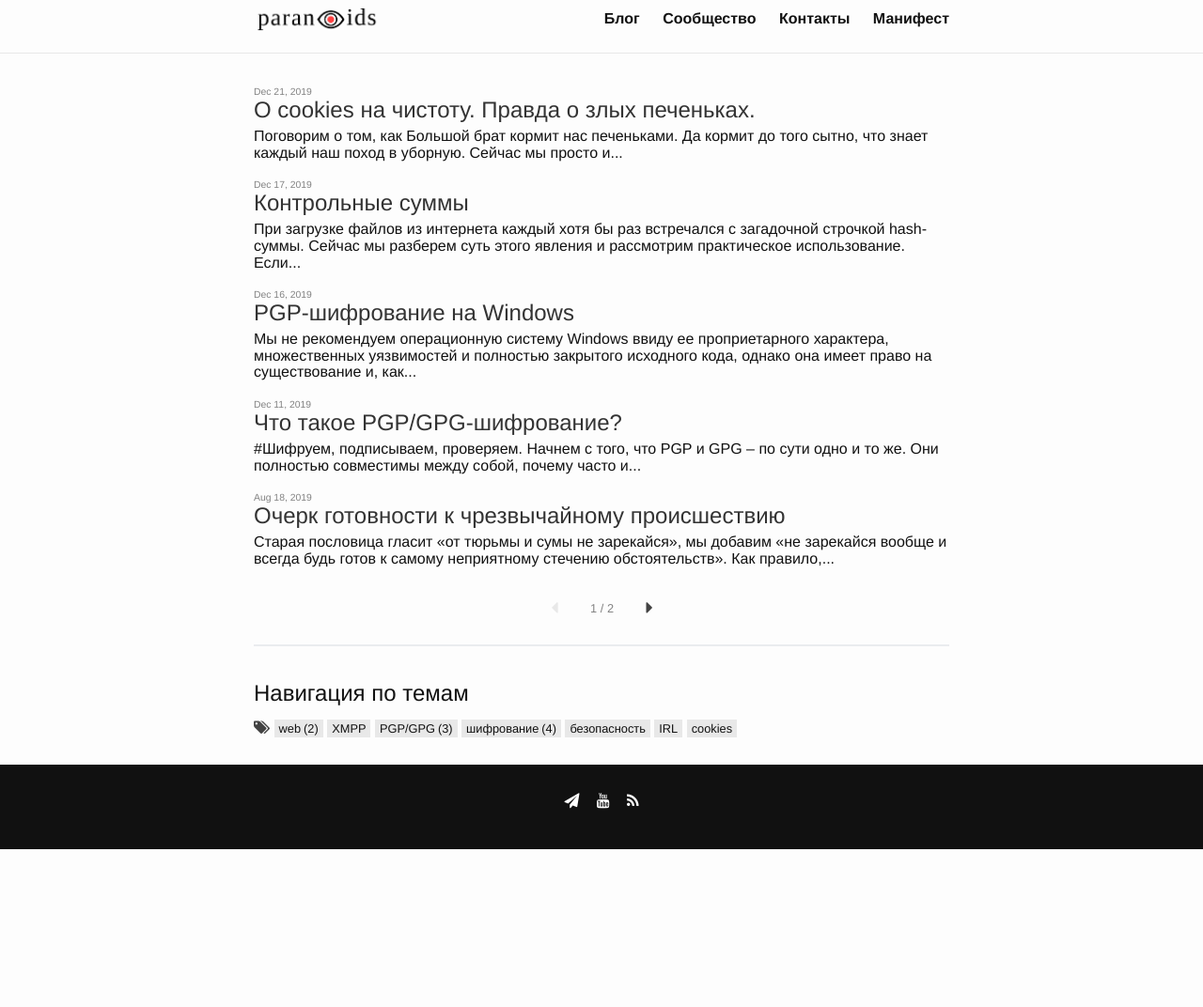
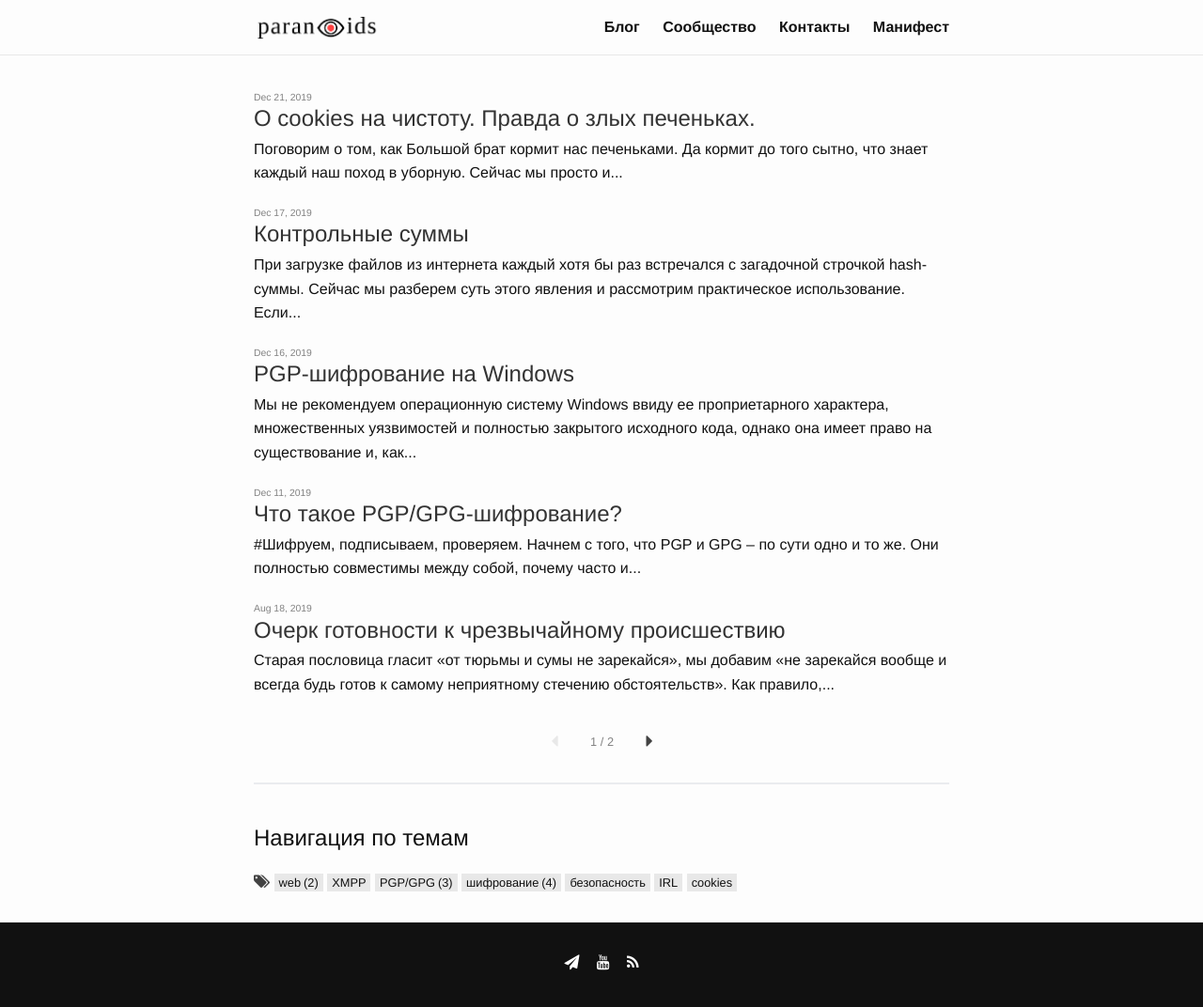
Before and after one commit to 2b7E1n6D0e5R7/2b7E1n6D0e5R7.github.io, a Jekyll site: the page built from index.html, in a window 1280 px wide. Shown: the whole page at 94% size. Built offline with Jekyll 4.4.1, drawn with Linux system fonts in a browser that asks for light colours; the list of posts is cut into pages by our own code; before the commit the page ends 904 px from its top, so only the background shows below that.

Commit message:
Update minimaless.scss

```diff
--- a/_sass/minimaless.scss
+++ b/_sass/minimaless.scss
@@ -10,7 +10,7 @@ $base-font-family: "Helvetica Neue", Helvetica, Arial, sans-serif !default;
 $base-font-size:   16px !default;
 $base-font-weight: 400 !default;
 $small-font-size:  $base-font-size * 0.65 !default;
-$base-line-height: 1.1 !default;
+$base-line-height: 1.6 !default;
 
 $spacing-unit:     30px !default;
 
```
